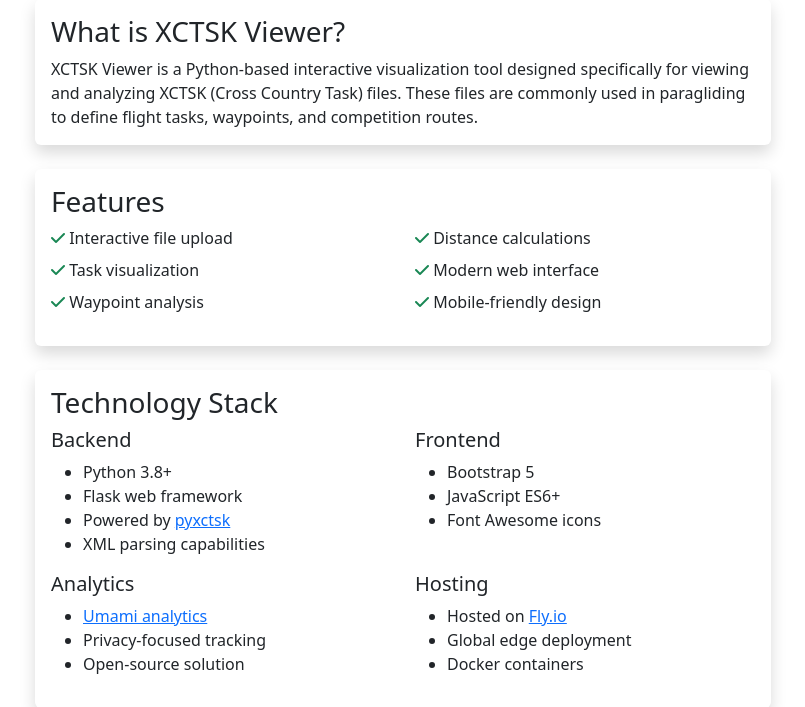
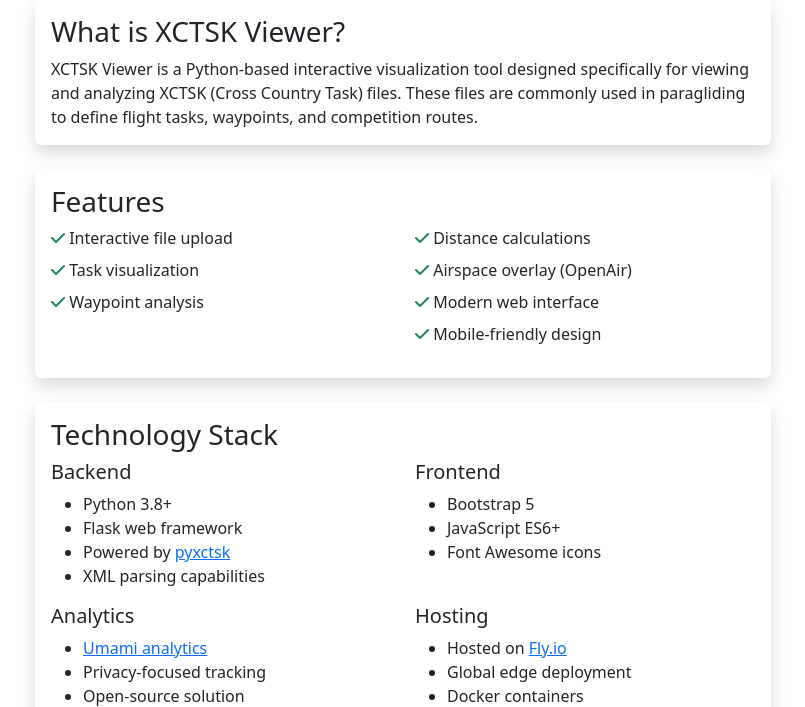
Before and after one commit to simonsteiner/xctsk-viewer, a Flask app: page /about in a window 1280 px wide. Shown: the part 183-890 px from the top of the page, without its empty margins (237-1042 px from the left). Run offline with Flask 3, Linux system fonts and the light colour scheme; data that the repository does not hold is empty.

Commit message:
docs: document test suite and airspace overlay in README and about page
Add the pytest suite and pre-push hook to the README's Code Quality
section, mention the airspace overlay in the overview, and add it to
the about page's feature list.

Co-Authored-By: Claude Opus 4.8 <noreply@anthropic.com>

```diff
--- a/app/templates/about.html
+++ b/app/templates/about.html
@@ -44,6 +44,10 @@ block content %}
                 <li class="mb-2">
                   <i class="fas fa-check text-success"></i>
                   Distance calculations
+                </li>
+                <li class="mb-2">
+                  <i class="fas fa-check text-success"></i>
+                  Airspace overlay (OpenAir)
                 </li>
                 <li class="mb-2">
                   <i class="fas fa-check text-success"></i>
```
Also changed, not shown: README.md.
